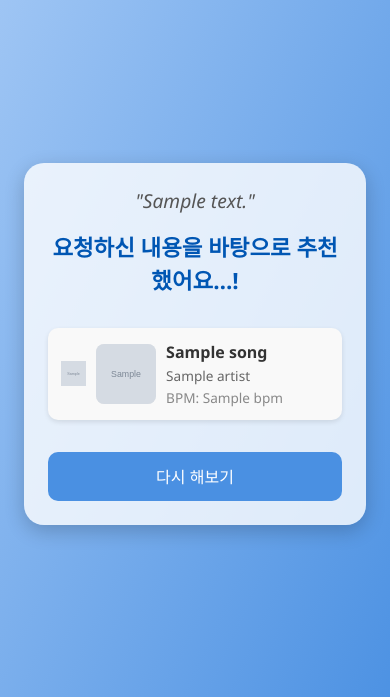
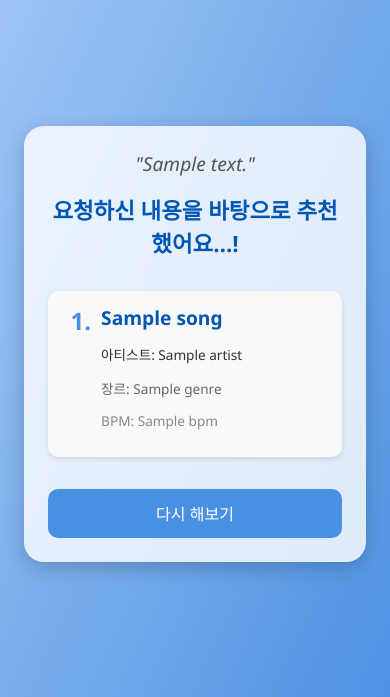
Before and after one commit to Hwin-c/music_intelligence, a Flask app: template music_recommendation_app/templates/recommend_result_page.html in a window 390 px wide. Shown: the part 87-784 px from the top of the page. Run offline with Flask 3, Linux system fonts and the light colour scheme; the template is opened without the code that fills it: most values are stand-ins (such as "Sample title", 1, 10 or a date in 2020); grey boxes marked "Sample" are stand-in pictures.

Commit message:
feat: Implement requested output format in recommend_result_page.html (bold title with URI link, artist, genres, BPM); remove album cover

```diff
--- a/music_recommendation_app/templates/recommend_result_page.html
+++ b/music_recommendation_app/templates/recommend_result_page.html
@@ -71,7 +71,7 @@
 
     .music-item {
       display: flex;
-      align-items: center;
+      align-items: flex-start; /* 텍스트가 상단에 정렬되도록 변경 */
       background-color: #f9f9f9;
       padding: 1rem;
       border-radius: 10px;
@@ -79,40 +79,50 @@
       text-align: left;
     }
 
-    .music-item .rank-icon {
-        width: 30px;
-        height: 30px;
+    .music-item .rank-number { /* 랭크 번호 스타일 */
+        font-weight: bold;
+        font-size: 1.8rem; /* 더 크게 */
+        color: #4a90e2; /* 로고 색상과 유사하게 */
         margin-right: 15px;
         flex-shrink: 0;
+        width: 40px; /* 고정 너비로 정렬 */
+        text-align: right;
     }
 
-    .music-item .cover {
-      width: 80px;
-      height: 80px;
-      border-radius: 8px;
-      background-color: #eee; /* Placeholder background */
-      margin-right: 15px;
-      flex-shrink: 0;
-      object-fit: cover; /* 이미지가 잘리지 않고 채워지도록 */
-    }
+    /* 기존 .rank-icon 및 .cover 관련 스타일 제거 */
+    /* .music-item .rank-icon { display: none; } */
+    /* .music-item .cover { display: none; } */
 
     .music-item .details {
       flex-grow: 1;
     }
 
-    .music-item .title {
+    .music-item .title-link { /* 노래 제목 링크 스타일 */
       font-weight: bold;
-      font-size: 1.1rem;
+      font-size: 1.5rem; /* 가장 크게 굵은 글씨 */
+      color: #0056b3; /* 클릭 가능한 링크 색상 */
+      text-decoration: none; /* 밑줄 제거 */
+      margin-bottom: 0.2rem;
+      display: block; /* 블록 요소로 만들어 줄바꿈 */
+    }
+    .music-item .title-link:hover {
+        text-decoration: underline; /* 호버 시 밑줄 */
+    }
+
+
+    .music-item .artist-name { /* 아티스트 이름 스타일 */
+      font-size: 1.1rem; /* 약간 더 크게 */
+      color: #333; /* 기본 텍스트 색상 */
       margin-bottom: 0.2rem;
     }
 
-    .music-item .artist {
-      font-size: 0.95rem;
-      color: #666;
-      margin-bottom: 0.2rem;
+    .music-item .genre-text { /* 장르 스타일 추가 */
+        font-size: 0.95rem;
+        color: #666;
+        margin-bottom: 0.2rem;
     }
 
-    .music-item .bpm {
+    .music-item .bpm-text { /* BPM 스타일 */
       font-size: 0.9rem;
       color: #888;
     }
@@ -149,24 +159,19 @@
             font-size: 1.4rem;
         }
         .music-item {
-            flex-direction: row; /* 모바일에서도 가로 정렬 유지 */
-            align-items: center;
+            flex-direction: row;
+            align-items: flex-start; /* 모바일에서도 상단 정렬 유지 */
             padding: 0.8rem;
         }
-        .music-item .cover {
-            width: 60px;
-            height: 60px;
+        .music-item .rank-number {
+            font-size: 1.5rem;
+            width: 30px;
             margin-right: 10px;
         }
-        .music-item .rank-icon {
-            width: 25px;
-            height: 25px;
-            margin-right: 10px;
+        .music-item .title-link {
+            font-size: 1.2rem;
         }
-        .music-item .title {
-            font-size: 1rem;
-        }
-        .music-item .artist, .music-item .bpm {
+        .music-item .artist-name, .music-item .genre-text, .music-item .bpm-text {
             font-size: 0.85rem;
         }
         .actions {
@@ -213,14 +218,19 @@
         {% if recommendations %}
           {% for song in recommendations %}
             <div class="music-item">
-              {% if song.rank_icon %}
-                <img src="{{ song.rank_icon }}" alt="{{ loop.index }}위" class="rank-icon">
-              {% endif %}
-              <img src="{{ song.album_cover_url }}" alt="앨범 커버" class="cover" />
+              <div class="rank-number">{{ loop.index }}.</div> <!-- 랭크 번호로 대체 -->
+              <!-- 기존 앨범 커버 이미지 태그 제거 -->
               <div class="details">
-                <div class="title">{{ song.title }}</div>
-                <div class="artist">{{ song.artist }}</div>
-                <div class="bpm">BPM: {{ song.bpm }}</div>
+                <!-- 노래 제목 (가장 크게 굵은 글씨, URI 링크) -->
+                <a href="{{ song.uri }}" target="_blank" class="title-link">{{ song.title }}</a>
+                <!-- 아티스트 -->
+                <p class="artist-name">아티스트: {{ song.artist }}</p>
+                <!-- 장르 (존재할 경우) -->
+                {% if song.genres %}
+                    <p class="genre-text">장르: {{ song.genres | join(', ') }}</p>
+                {% endif %}
+                <!-- BPM -->
+                <p class="bpm-text">BPM: {{ song.bpm }}</p>
               </div>
             </div>
           {% endfor %}
```
Also changed, not shown: music_recommendation_app/music_recommender.py (+35 -33 lines).
